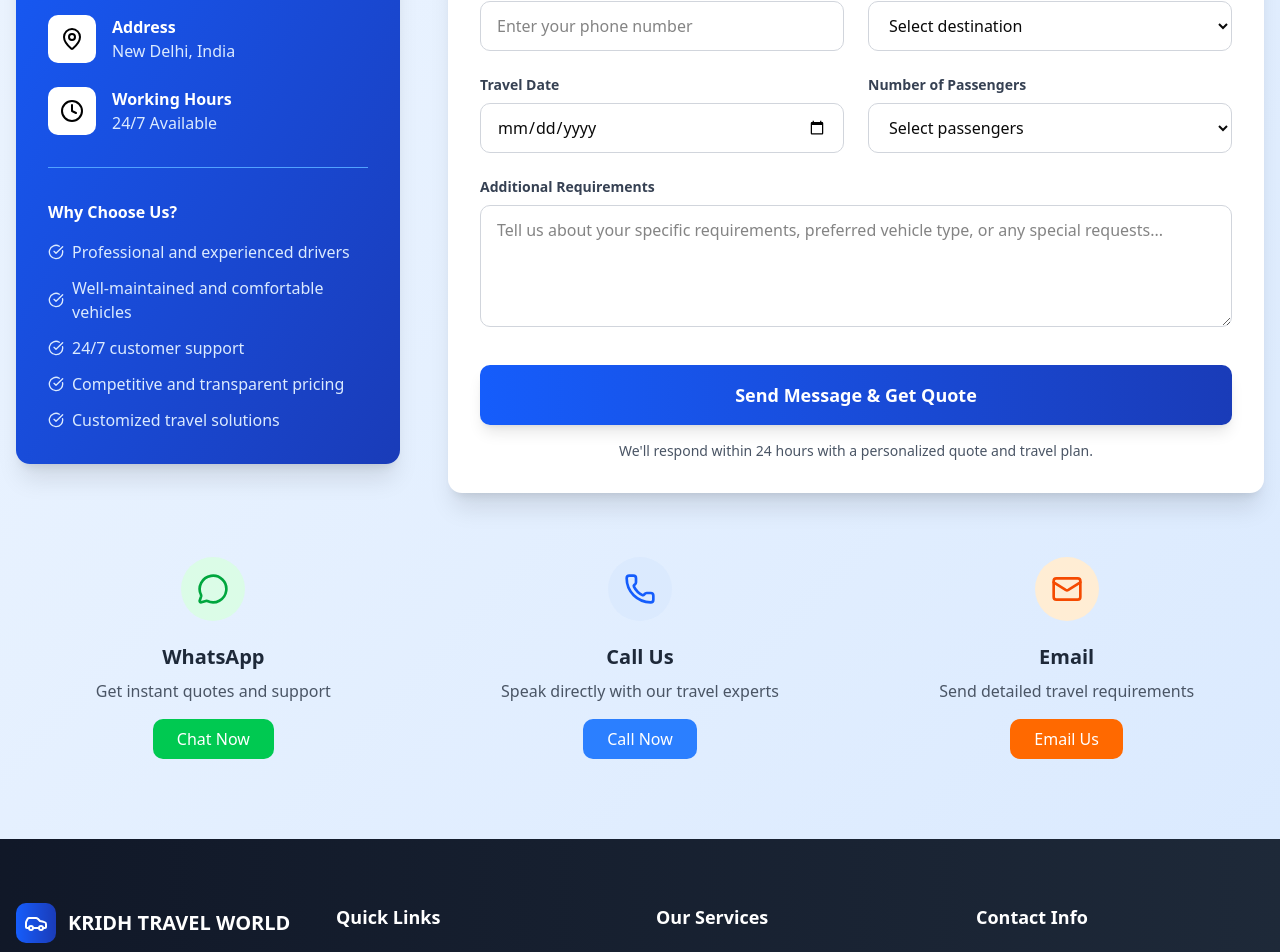
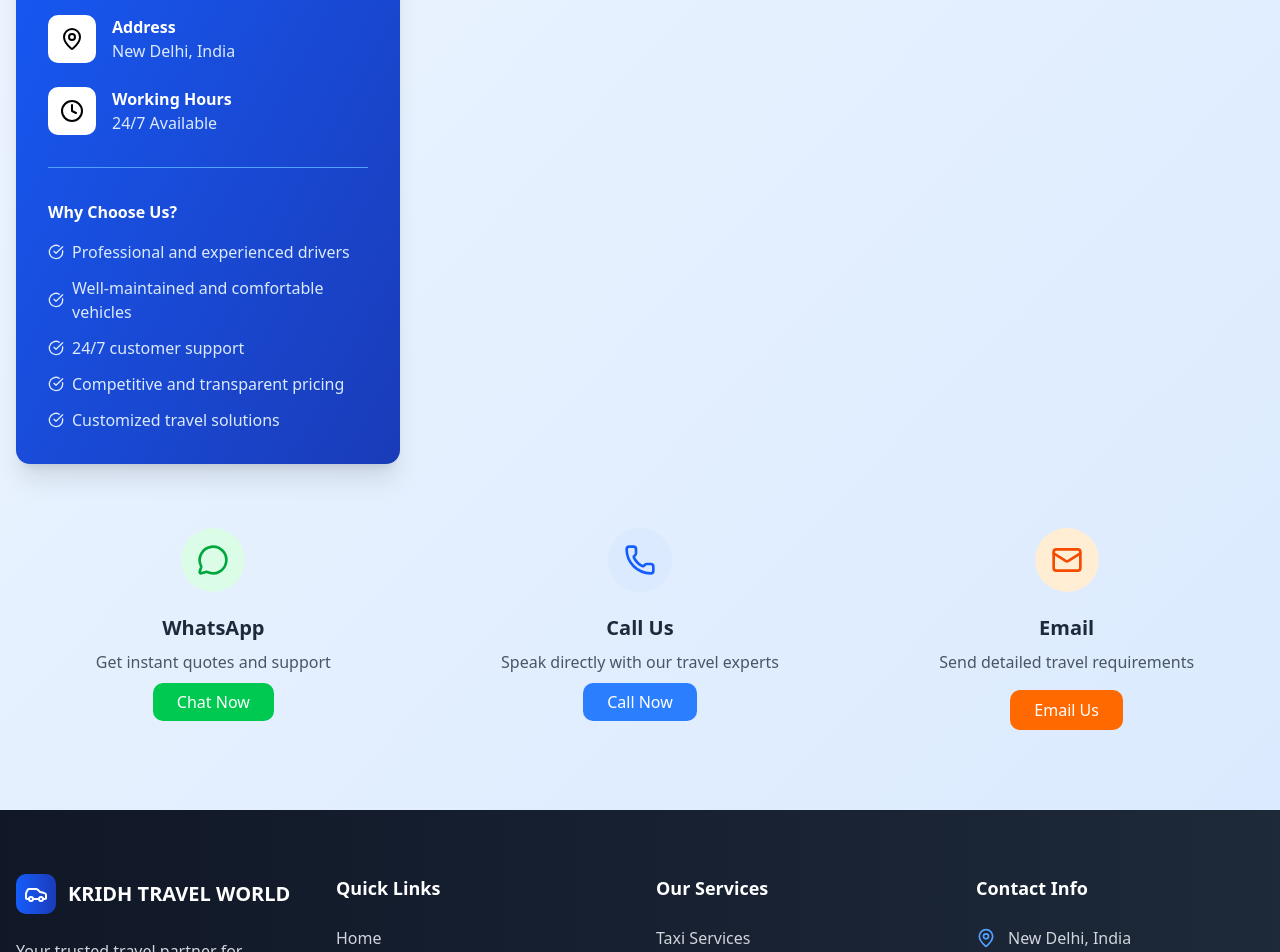
Before and after one commit to HRDs-VERSE/ktw, a Next.js app: page / in a window 1280 px wide. Shown: the part 10021-10973 px from the top of the page. Built offline with nearby package versions, Linux system fonts and the light colour scheme.

Commit message:
Remove Contact form

```diff
--- a/src/app/page.tsx
+++ b/src/app/page.tsx
@@ -26,6 +26,7 @@ import {
   AirplayIcon,
   MapIcon,
 } from "lucide-react"
+import Link from "next/link"
 
 // Destinations data organized by state with more details
 const destinationsByState = {
@@ -611,7 +612,7 @@ function Header() {
         <div className="flex justify-between items-center">
           <div className="flex items-center space-x-3">
             <div>
-              <h1 className="text-2xl md:text-3xl font-bold bg-gradient-to-r from-blue-600 to-blue-800 bg-clip-text text-transparent">
+              <h1 className="text-xl md:text-3xl font-bold bg-gradient-to-r from-blue-600 to-blue-800 bg-clip-text text-transparent">
                 KRIDH TRAVEL WORLD
               </h1>
               <p className="text-sm text-gray-600 hidden md:block">Your Trusted Travel Partner</p>
@@ -1485,7 +1486,7 @@ function ContactSection() {
           </div>
 
           {/* Contact Form */}
-          <div className="lg:col-span-2">
+          {/* <div className="lg:col-span-2">
             <form onSubmit={handleSubmit} className="bg-white rounded-xl shadow-xl p-8">
               <h3 className="text-2xl font-bold text-gray-800 mb-8">Send us a Message</h3>
 
@@ -1624,7 +1625,7 @@ function ContactSection() {
                 We'll respond within 24 hours with a personalized quote and travel plan.
               </p>
             </form>
-          </div>
+          </div> */}
         </div>
 
         {/* Quick Contact Options */}
@@ -1635,9 +1636,9 @@ function ContactSection() {
             </div>
             <h3 className="text-xl font-semibold text-gray-800 mb-2">WhatsApp</h3>
             <p className="text-gray-600 mb-4">Get instant quotes and support</p>
-            <button className="bg-green-500 text-white px-6 py-2 rounded-lg hover:bg-green-600 transition-colors">
+            <Link href={`https://wa.me/${919999079650}`}  className="bg-green-500 text-white px-6 py-2 rounded-lg hover:bg-green-600 transition-colors">
               Chat Now
-            </button>
+            </Link>
           </div>
 
           <div className="text-center">
@@ -1646,9 +1647,9 @@ function ContactSection() {
             </div>
             <h3 className="text-xl font-semibold text-gray-800 mb-2">Call Us</h3>
             <p className="text-gray-600 mb-4">Speak directly with our travel experts</p>
-            <button className="bg-blue-500 text-white px-6 py-2 rounded-lg hover:bg-blue-600 transition-colors">
+            <Link href={"tel:+919999079650"} className="bg-blue-500 text-white px-6 py-2 rounded-lg hover:bg-blue-600 transition-colors">
               Call Now
-            </button>
+            </Link>
           </div>
 
           <div className="text-center">
```
